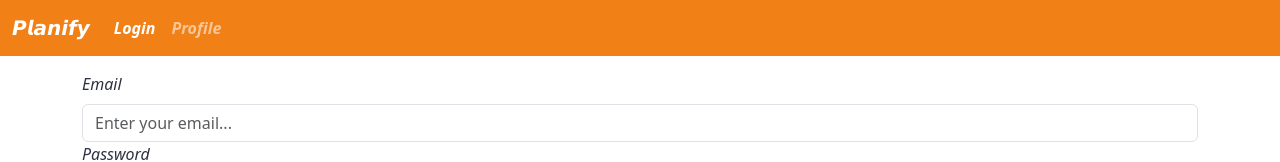
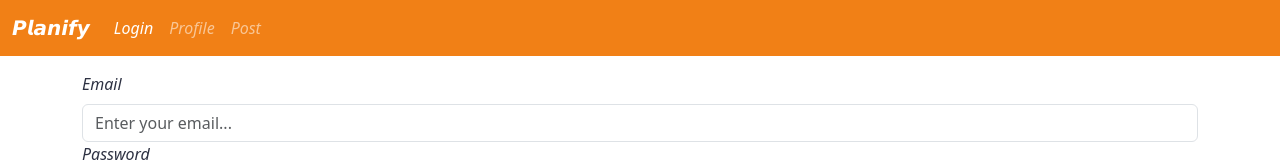
Before and after one commit to ThirdProjectMds/PlanifyFront-end, a React (Vite) app: page /login in a window 1280 px wide. Shown: the top 162 px of the page. Built offline with nearby package versions, Linux system fonts and the light colour scheme.

Commit message:
refectaring code and styles

```diff
--- a/src/App.jsx
+++ b/src/App.jsx
@@ -1,37 +1,47 @@
-import './App.css'
-import { useContext } from "react"
-import { Route, Routes } from "react-router-dom"
-import Navbar from "./components/Navbar"
-import ProtectedRoute from "./components/ProtectedRoute"
-import AuthContext from './contexts/AuthContext'
-import {Profile} from "./views/Profile"
-import { Login } from './views/Login'
-import { Home } from './views/Home'
-import { PostDetail } from './views/Post/PostDetail'
+import "./App.css";
+import { useContext } from "react";
+import { Route, Routes } from "react-router-dom";
+import Navbar from "./components/Navbar";
+import ProtectedRoute from "./components/ProtectedRoute";
+import AuthContext from "./contexts/AuthContext";
+import { Profile } from "./views/Profile";
+import { Login } from "./views/Login";
+import { Home } from "./views/Home";
+import { PostDetail } from "./views/Post/PostDetail";
+import { CreatePost } from "./views/Post/PostCreate";
 
 function App() {
-
-
   return (
     <div className="App">
       <Navbar />
 
       <div className="container my-3">
         <Routes>
-        <Route path="/" element={<Home/>}/>
-         <Route path="login" element={<Login/>} />
+          <Route path="/" element={<Home />} />
+          <Route path="login" element={<Login />} />
 
-         <Route path="posts/:id" element={<PostDetail/>}/>
-         <Route path="profile" element={
+          <Route path="posts/:id" element={<PostDetail />} />
+          <Route
+            path="profile"
+            element={
               <ProtectedRoute>
                 <Profile />
               </ProtectedRoute>
-         } />
+            }
+          />
+
+          <Route
+            path="create-post"
+            element={
+              <ProtectedRoute>
+                <CreatePost />
+              </ProtectedRoute>
+            }
+          ></Route>
         </Routes>
       </div>
-
     </div>
-  )
+  );
 }
 
-export default App
+export default App;
--- a/src/components/CardPost/index.css
+++ b/src/components/CardPost/index.css
@@ -27,7 +27,7 @@
 }
 
 .image-place img{
- width: 355px;
+ width: 400px;
 }
 
 .description{
@@ -51,7 +51,7 @@
     gap: 1rem;
   }
   .image-place img{
-    width: 400px;
+    width: 350px;
    }
 
 }
--- a/src/components/CardPost/index.jsx
+++ b/src/components/CardPost/index.jsx
@@ -1,7 +1,6 @@
 import React, { useEffect } from "react";
-import { Link  } from "react-router-dom";
-import "./index.css";
-
+import { Link } from "react-router-dom";
+import "./index.css"
 
 export const CardPost = ({ data }) => {
   return (
@@ -11,13 +10,15 @@ export const CardPost = ({ data }) => {
       </div>
       <div>
         <div className="info-user">
-      <img src={data.avatar} />
-      <a href="">{data.userName}</a>
+          <img src={data.author.avatar} />
+          <a href="/profile" >{data.author.firstName}</a>
         </div>
         <h4>{data.title}</h4>
         <p className="description">{data.description}</p>
         <p>{data.direction}</p>
-        <Link to={`/posts/${data.id}`} className="btn">Más información</Link>
+        <Link to={`/posts/${data.id}`} className="btn">
+          Más información
+        </Link>
       </div>
     </div>
   );
--- a/src/components/FormControl/index.css
+++ b/src/components/FormControl/index.css
@@ -0,0 +1,3 @@
+.FormControl > label{
+  font-weight: bold;
+}
--- a/src/components/Input/index.jsx
+++ b/src/components/Input/index.jsx
@@ -23,6 +23,9 @@ export const Input = ({
     onBlur,
     className: `form-control ${error ? "is-invalid" : ""}`,
   };
+  if (type === "textarea") {
+    return <textarea rows={rows} disabled={disabled} {...commonProps} />;
+  }
   return (
     <input
       type={type}
@@ -31,5 +34,5 @@ export const Input = ({
       disabled={disabled}
       {...commonProps}
     />
-  )
+  );
 };
--- a/src/components/Navbar/index.jsx
+++ b/src/components/Navbar/index.jsx
@@ -25,7 +25,7 @@ const Navbar = () => {
         </button>
         <div className="collapse navbar-collapse" id="navbarSupportedContent">
           <ul className="navbar-nav me-auto mb-2 mb-lg-0">
-            <li className="nav-item li">
+            <li className="nav-item ">
               <NavLink
                 className={({ isActive }) =>
                   `nav-link ${isActive ? "active" : ""}  `
@@ -36,13 +36,11 @@ const Navbar = () => {
                     logout();
                   }
                 }}
-
-                >
-
+              >
                 {currentUser ? "Logout" : "Login"}
               </NavLink>
             </li>
-            <li className="nav-item li">
+            <li className="nav-item ">
               <NavLink
                 className={({ isActive }) =>
                   `nav-link ${isActive ? "active" : ""}  `
@@ -50,6 +48,17 @@ const Navbar = () => {
                 to="/profile"
               >
                 Profile
+              </NavLink>
+            </li>
+
+            <li>
+              <NavLink
+                className={({ isActive }) =>
+                  `nav-link ${isActive ? "active" : ""}  `
+                }
+                to="/create-post"
+              >
+                Post
               </NavLink>
             </li>
           </ul>
--- a/src/components/ProtectedRoute/index.jsx
+++ b/src/components/ProtectedRoute/index.jsx
@@ -5,7 +5,6 @@ import AuthContext from "../../contexts/AuthContext";
 const ProtectedRoute = ({ children }) => {
   const { currentUser, isAuthLoaded } = useContext(AuthContext);
 
-  console.log({ currentUser, isAuthLoaded });
 
   if (!isAuthLoaded) {
     return <p>Loading...</p>;
--- /dev/null
+++ b/src/utils/schemas/login.schema.jsx
@@ -0,0 +1,12 @@
+import * as Yup from 'yup';
+
+export const loginSchema = Yup.object({
+  email: Yup
+    .string('Email err')
+    .email('Invalid email')
+    .required('Required'),
+  password: Yup
+    .string('Password err')
+    .min(8, 'Length invalid')
+    .required('Required')
+})
--- a/src/views/Post/PostDetail/index.css
+++ b/src/views/Post/PostDetail/index.css
@@ -1,5 +1,5 @@
 .post-detail img{
-  width: 800px;
+  width: 355px;
 }
 .post-detail{
   display: flex;
```
Also changed, not shown: src/views/Home/index.jsx (line endings or trailing spaces). Lines whose indentation alone changed are shown as unchanged.
